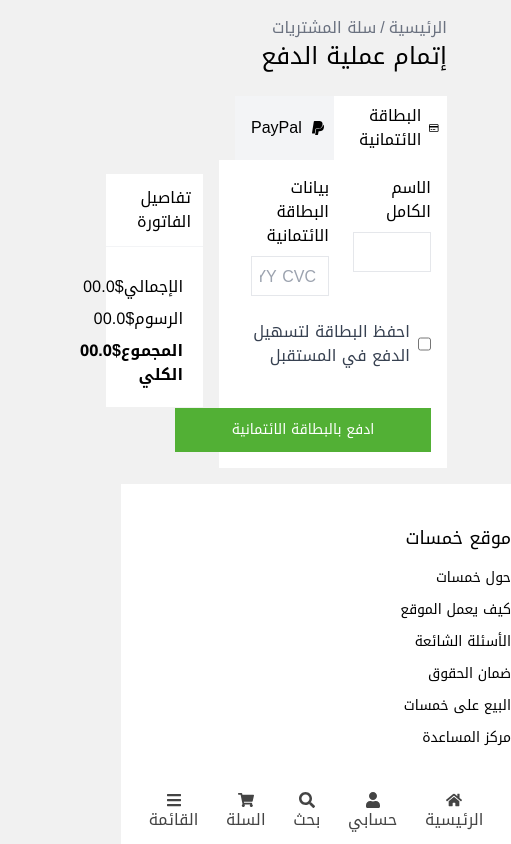
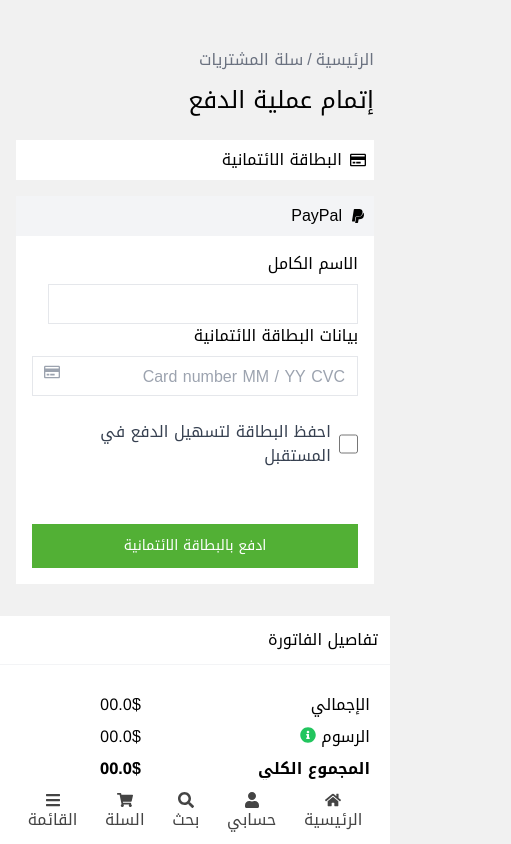
Before and after one commit to alwaleedibrahim/khamsat-clone, a Next.js app: page /payment in a window 390 px wide. Shown: the top 844 px of the page, 511 px wide, since content can reach past the window. Built offline with nearby package versions, Linux system fonts and the light colour scheme.

Commit message:
FIX: fixed button error

```diff
--- a/src/app/payment/page.tsx
+++ b/src/app/payment/page.tsx
@@ -1,10 +1,9 @@
-"use client";
+"use client"
 
 import { useState } from "react";
 import ButtonA from "../_components/reusable/buttons/ButtonA";
 import ButtonB from "../_components/reusable/buttons/ButtonB";
-import { FaPaypal } from "react-icons/fa";
-import { FaRegCreditCard } from "react-icons/fa6";
+import { FaPaypal, FaRegCreditCard, FaInfoCircle } from "react-icons/fa";
 
 const Payment = () => {
   const [selectedMethod, setSelectedMethod] = useState<"creditCard" | "paypal">(
@@ -17,9 +16,9 @@ const Payment = () => {
   };
 
   return (
-    <div className="flex space-x-4">
+    <div className="flex flex-col lg:flex-row space-y-4 lg:space-y-0 lg:space-x-4 min-h-screen">
       {/* قسم الدفع */}
-      <div className="p-4 font-kufi text-right w-2/3 mr-12">
+      <div className="p-4 font-kufi text-right lg:w-2/3 w-full lg:mr-12 mt-8">
         <a href="#" className="text-gray-500">
           الرئيسية
         </a>
@@ -27,10 +26,10 @@ const Payment = () => {
         <a href="#" className="text-gray-500">
           سلة المشتريات
         </a>
-        <h1 className="text-2xl mb-6">إتمام عملية الدفع</h1>
+        <h1 className="text-2xl mb-6 mt-3">إتمام عملية الدفع</h1>
 
         {/* اختيار طريقة الدفع */}
-        <div className="flex space-x-4">
+        <div className="flex flex-col md:flex-row md:space-x-4 space-y-4 md:space-y-0">
           <div
             className={`flex items-center p-2 cursor-pointer transition-all duration-300 ${
               selectedMethod === "creditCard" ? "bg-white" : "bg-gray-100"
@@ -54,8 +53,8 @@ const Payment = () => {
         {/* محتوى البطاقة الائتمانية */}
         {selectedMethod === "creditCard" && (
           <div className="p-4 w-full bg-white">
-            <div className="mb-4 flex space-x-4">
-              <div className="flex-1 pl-6">
+            <div className="mb-4 flex flex-col md:flex-row md:space-x-4">
+              <div className="flex-1 pl-4">
                 <label className="block mb-2">الاسم الكامل</label>
                 <input
                   type="text"
@@ -64,16 +63,18 @@ const Payment = () => {
               </div>
               <div className="flex-1">
                 <label className="block mb-2">بيانات البطاقة الائتمانية</label>
-                <input
-                  type="text"
-                  className="h-10 pl-2 mb-2 w-full text-md text-primary px-3 py-1.5 bg-white border block focus:outline-none focus:border-primary transition-colors"
-                  placeholder="MM / YY CVC"
-                />
+                <div className="relative">
+                  <FaRegCreditCard className="absolute left-3 top-2 text-gray-400" />
+                  <input
+                    type="text"
+                    className="h-10 pl-10 mb-2 w-full text-md text-primary px-3 py-1.5 bg-white border block focus:outline-none focus:border-primary transition-colors"
+                    placeholder="Card number MM / YY CVC"
+                  />
+                </div>
               </div>
             </div>
 
-            {/* خانة الاختيار */}
-            <div className="flex items-center mb-4 ">
+            <div className="flex items-center mb-4">
               <input
                 type="checkbox"
                 className={`h-5 w-5 focus:ring-green-500 ${
@@ -90,25 +91,25 @@ const Payment = () => {
             <ButtonA
               text="ادفع بالبطاقة الائتمانية"
               type="button"
-              extraStyle="py-2 w-64 block text-center text-sm mt-10"
+              extraStyle="py-2 w-full md:w-64 text-center text-sm mt-10"
             />
           </div>
         )}
 
         {/* محتوى PayPal */}
         {selectedMethod === "paypal" && (
-          <div className="p-4 pb-8 pt-8 bg-white w-full flex justify-center ">
-            <ButtonB
-              text={"ادفع عن طريق PayPal"}
-              extraStyle="bg-blue-600 text-white w-auto text-center text-sm py-1"
-            />
+          <div className="p-4 pb-8 pt-8 bg-white w-full flex justify-center min-h-[100px]">
+            <button className="font-kufi border border-primary text-primary hover:bg-primary hover:text-white transition-all bg-blue-600 text-white w-auto text-center text-sm py-1">
+                <FaPaypal className="inline-block mr-2" />
+                ادفع عن طريق PayPal
+            </button>
           </div>
         )}
       </div>
 
       {/* بطاقة الفاتورة */}
-      <div className="bg-white font-kufi h-42 w-1/4 self-center mt-24">
-        <div className="border-b border-gray-100 font-kufi pb-3 pr-3 pt-3">
+      <div className="bg-white font-kufi h-auto w-full lg:w-1/4 self-start lg:self-start sticky top-48">
+        <div className="border-b border-gray-100 pb-3 pr-3 pt-3">
           <h6 className="text-md">تفاصيل الفاتورة</h6>
         </div>
         <div className="mt-2 p-5">
@@ -116,12 +117,12 @@ const Payment = () => {
             <p className="mb-2">الإجمالي</p>
             <p className="pl-20">00.0$</p>
           </div>
-
           <div className="flex justify-between">
-            <p className="mb-2">الرسوم</p>
+            <p className="mb-2">
+              الرسوم <FaInfoCircle className="text-green-500 inline-block ml-1" />
+            </p>
             <p className="pl-20">00.0$</p>
           </div>
-
           <div className="flex justify-between font-bold">
             <p>المجموع الكلي</p>
             <p className="pl-20">00.0$</p>
```
